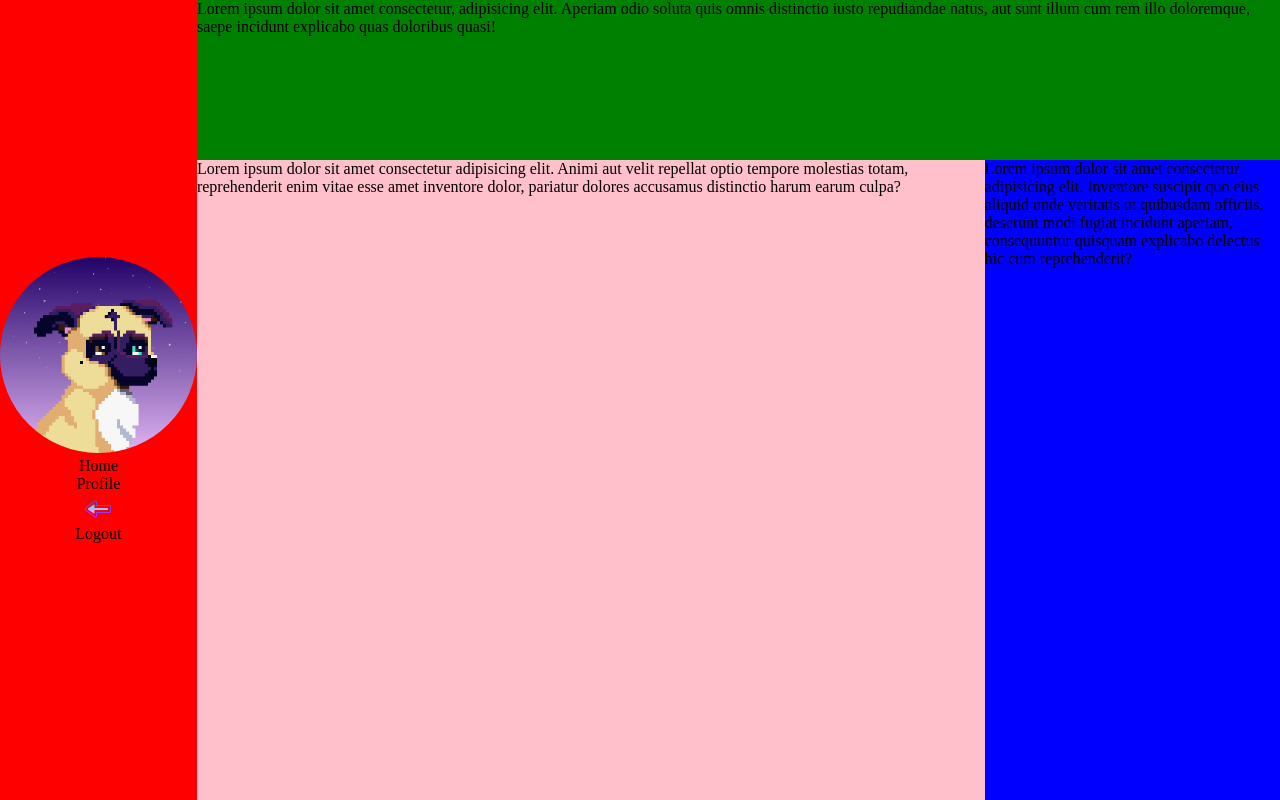
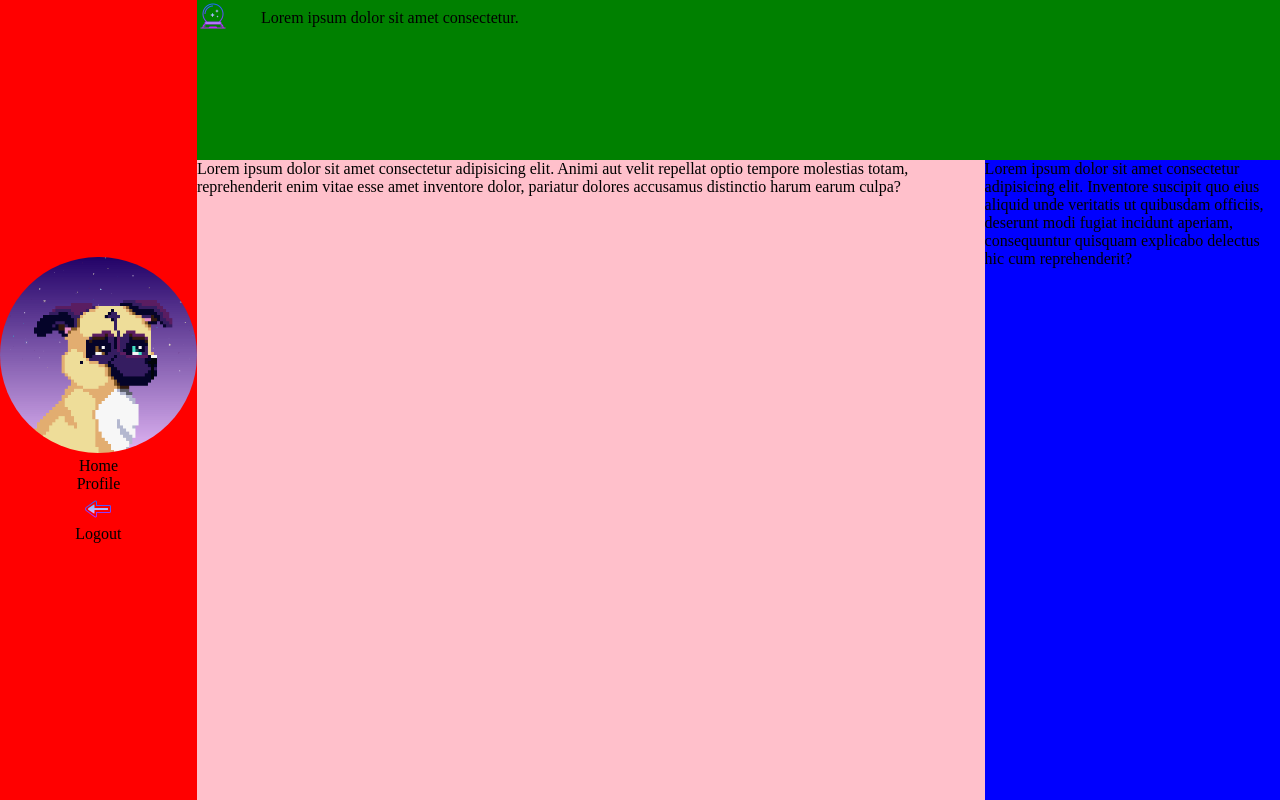
Before and after one commit to TrshPuppy/admin-dashboard, a plain HTML site: page index.html in a window 1280 px wide. Drawn offline with Linux system fonts and the light colour scheme.

Commit message:
Add search flex-box and search icon.png.

```diff
--- a/index.html
+++ b/index.html
@@ -23,7 +23,15 @@
             </div>
         </div>
         <div class="header">
-            <p>Lorem ipsum dolor sit amet consectetur, adipisicing elit. Aperiam odio soluta quis omnis distinctio iusto repudiandae natus, aut sunt illum cum rem illo doloremque, saepe incidunt explicabo quas doloribus quasi!</p>
+            <div class="search">
+                <div class="search-icon">
+                    <img class="crystal-ball" src="./img/search-icon.png">
+                </div>
+                <div class="search-bar">
+                    Lorem ipsum dolor sit amet consectetur.
+                </div>
+            </div>
+
         </div>
         <div class="right-menu">
             <p>Lorem ipsum dolor sit amet consectetur adipisicing elit. Inventore suscipit quo eius aliquid unde veritatis ut quibusdam officiis, deserunt modi fugiat incidunt aperiam, consequuntur quisquam explicabo delectus hic cum reprehenderit?</p>
--- a/style.css
+++ b/style.css
@@ -57,6 +57,18 @@ body
     background-color: green;
     grid-area: 1/2/2/4;
 }
+.search
+{
+    display:flex;
+    flex-flow: row nowrap;
+    align-items: center;
+    justify-content: flex-start;
+}
+.crystal-ball
+{
+    width:50%;
+}
+
 .right-menu
 {
     background-color: blue;
```
Also changed, not shown: img/search-icon.png (added).
